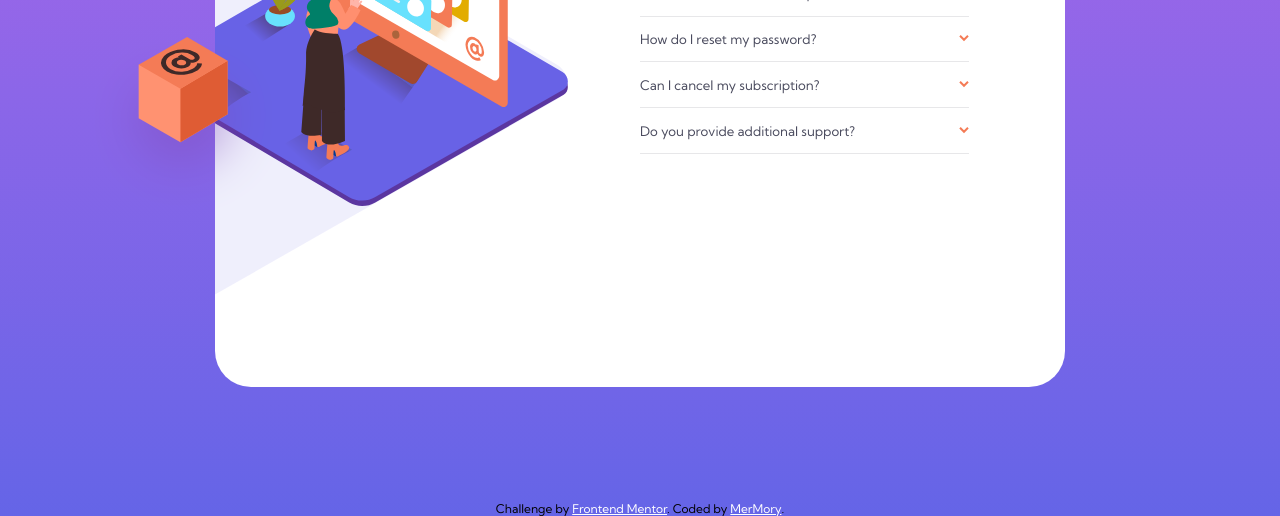
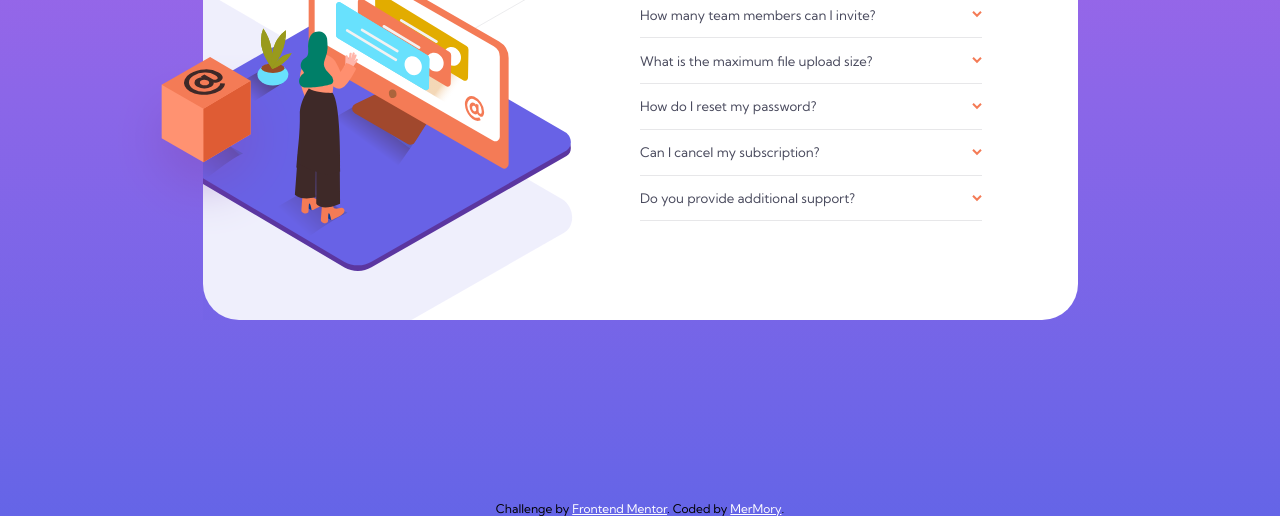
Before and after one commit to MerMory-Alloc/FAQ-accordion-card, a plain HTML site: page index.html in a window 1280 px wide. Shown: the part 287-803 px from the top of the page. Drawn offline with Linux system fonts and the light colour scheme.

Commit message:
adding fixed sizes

```diff
--- a/styles.css
+++ b/styles.css
@@ -40,8 +40,8 @@ body{
 }
 
 .container{
-  max-width:850px;
-  height: 70vh;
+  max-width:875px;
+  height: 425px;
   display: grid;
   grid-template-columns: 1fr 1fr;
   background: white;
@@ -55,8 +55,8 @@ body{
   position: absolute;
   background-repeat: no-repeat;
   background-size: cover;
-  top:26vh;
-  left:-15%;
+  top:160px;
+  left:-92px;
   width:190px;
   height: 180px;
   z-index: 1;
@@ -70,19 +70,19 @@ body{
 
 
 .background-pattern{
-  width: 190%;
+  width: 820px;
   object-fit: contain;
   position:relative;
-  bottom:55%;
-  left: -107%;
+  bottom:250px;
+  left: -450px;
 }
 
 .women-online{
-  width: 100%;
+  width: 440px;
   object-fit: cover;
   position:absolute;
-  top:10%;
-  left:-17%;
+  top:42px;
+  left:-72px;
 }
 
 .text-container{
@@ -149,7 +149,6 @@ body{
     grid-template-columns: auto;
     grid-template-rows:15% 85%;
     position: relative;
-
     border-radius: 2rem;
   }
   .container::before{
```
